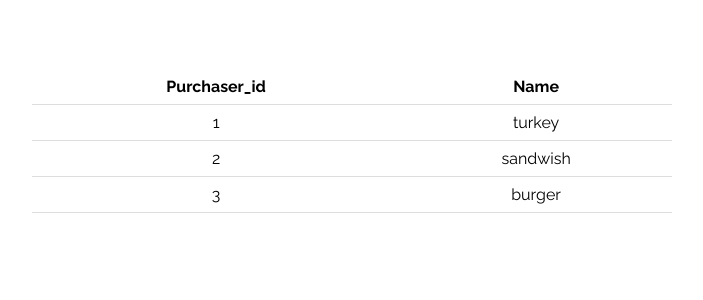
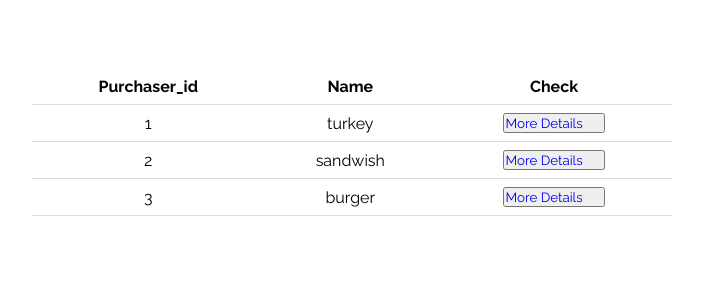
Before and after one commit to Ibrahimnalmanaseer/django-models, a Django app: page / in a window 1280 px wide. Shown: the part 100-400 px from the top of the page, without its empty margins (288-991 px from the left). Run offline with Django 4.2, Linux system fonts and the light colour scheme; data comes from the database, SQL or seed files in the repository; both versions use the stored data as it was after the commit.

Commit message:
add more details button

```diff
--- a/snacks/templates/snack_list.html
+++ b/snacks/templates/snack_list.html
@@ -11,6 +11,7 @@
     <tr>
       <th>Purchaser_id</th>
       <th>Name</th>
+      <th>Check </th>
 
     </tr>
 
@@ -18,6 +19,7 @@
     <tr>
       <td>{{i.id}}</td>
       <td>{{i.name}}</td>
+      <td> <button><a href="{% url 'snack_detail_1' id=i.id %}" >  More Details</a></button></td>
     </tr>
     {%endfor%}
 
--- a/snacks/views.py
+++ b/snacks/views.py
@@ -1,5 +1,5 @@
 from django.shortcuts import render
-from django.views.generic import TemplateView,ListView
+from django.views.generic import TemplateView,ListView,DateDetailView
 from .models import Snack
 from django.http import HttpResponse,HttpRequest
 
```
Also changed, not shown: db.sqlite3.
